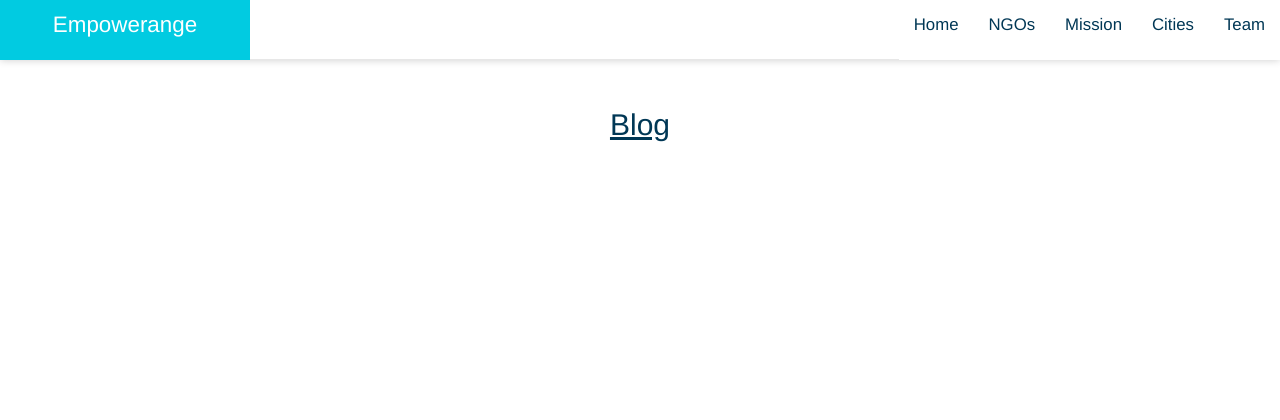
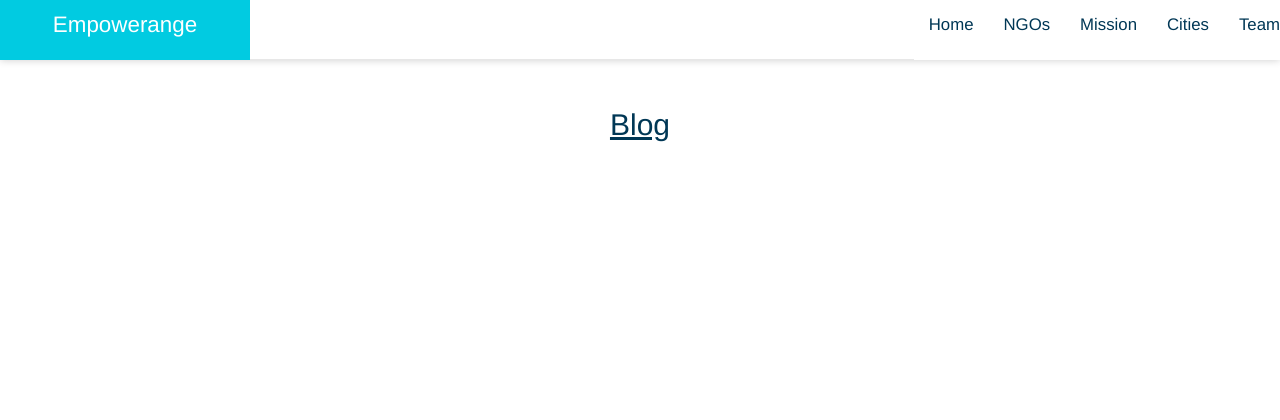
Before and after one commit to empowerange/empowerange.github.io, a PHP site: page /blog/blog.html in a window 1280 px wide. Shown: the top 420 px of the page. Run offline with PHP 8.4, Linux system fonts and the light colour scheme; some libraries are stand-ins or nearby versions.

Commit message:
navbar gap fixed

```diff
--- a/style.css
+++ b/style.css
@@ -69,6 +69,10 @@ nav a{
 }
 nav li a{
     color: #003755 !important;
+}
+
+ul{
+    margin: 0 -15px !important;
 }
 
 .slider-div{
```
